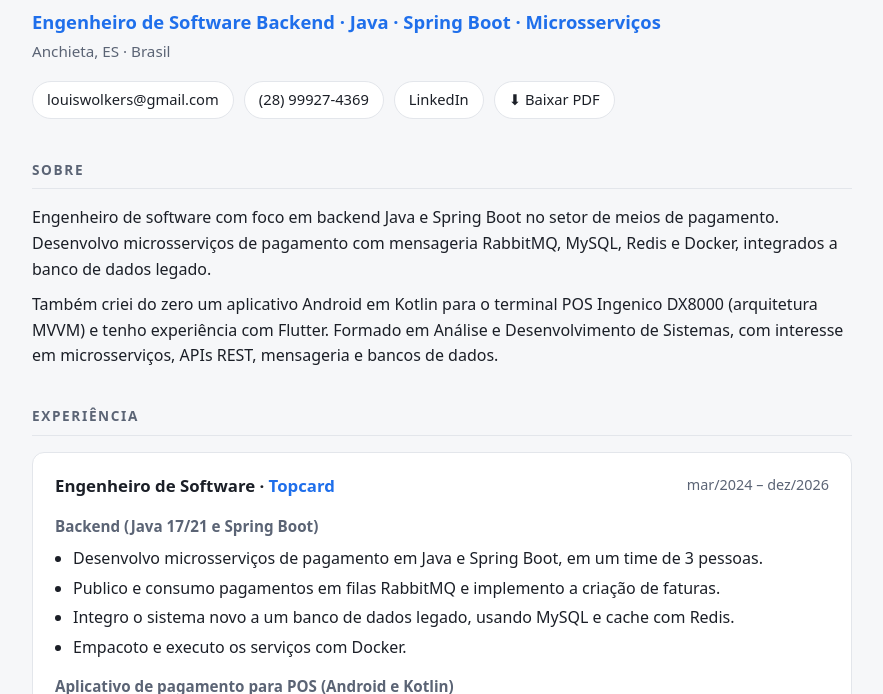
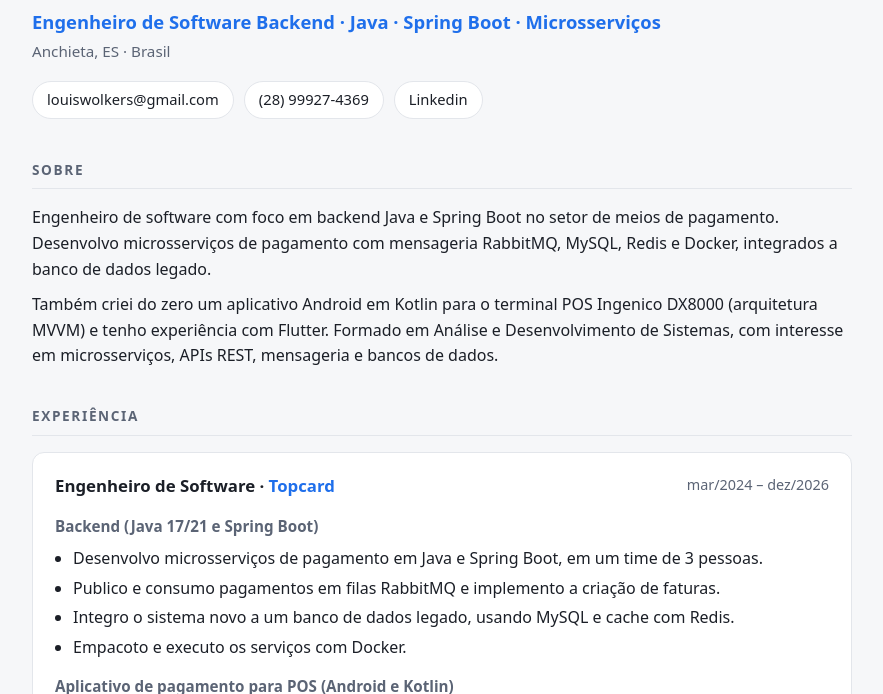
Before and after one commit to louiswolkers/louiswolkers.github.io, a plain HTML site: page index.html in a window 1280 px wide. Shown: the part 106-800 px from the top of the page, without its empty margins (198-1081 px from the left). Drawn offline with Linux system fonts and the light colour scheme.

Commit message:
Remoção de pdf

```diff
--- a/index.html
+++ b/index.html
@@ -77,11 +77,10 @@
       <div class="contacts">
         <a href="mailto:louiswolkers@gmail.com">louiswolkers@gmail.com</a>
         <a href="tel:+5528999274369">(28) 99927-4369</a>
-        <a href="https://www.linkedin.com/in/louiswolkers/" target="_blank" rel="noopener">LinkedIn</a>
+        <a href="https://www.linkedin.com/in/louiswolkers/" target="_blank" rel="noopener">Linkedin</a>
         <!-- Quando tiver o GitHub, descomente a linha abaixo e troque SEU-USUARIO:
         <a href="https://github.com/SEU-USUARIO" target="_blank" rel="noopener">GitHub</a>
         -->
-        <a href="#" class="print-hide" onclick="window.print();return false;">⬇ Baixar PDF</a>
       </div>
     </header>
 
```
